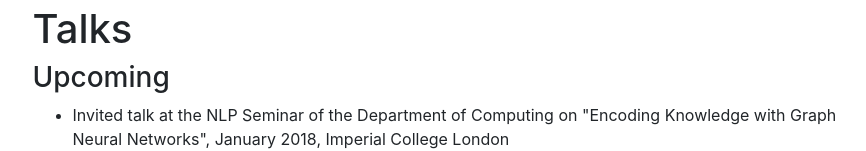
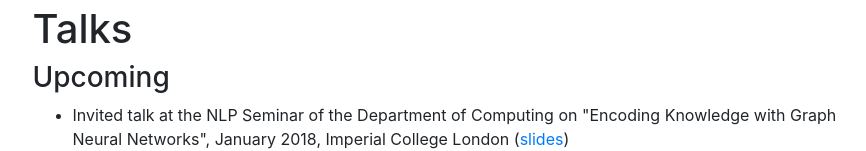
Before and after one commit to daniilsorokin/daniilsorokin.github.io, a plain HTML site: page index.html in a window 1280 px wide. Shown: the part 649-800 px from the top of the page, without its empty margins (195-1061 px from the left). Drawn offline with nearby package versions, Linux system fonts and the light colour scheme.

Commit message:
Update with a slides link

```diff
--- a/index.html
+++ b/index.html
@@ -53,7 +53,7 @@
                 <h1>Talks</h1>
                 <h3>Upcoming</h3>
                 <ul>
-                    <li>Invited talk at the NLP Seminar of the Department of Computing on "Encoding Knowledge with Graph Neural Networks", January 2018, Imperial College London</li>
+                    <li>Invited talk at the NLP Seminar of the Department of Computing on "Encoding Knowledge with Graph Neural Networks", January 2018, Imperial College London (<a href="https://public.ukp.informatik.tu-darmstadt.de/sorokin/DS_GraphsQA_ImperialCollege.pdf">slides</a>)</li>
                     <li>Leading the meeting on Building a Knowledge Base Question Answering Pipeline at <a href="https://www.meetup.com/London-Data-Science-Journal-Club/events/258141121/">the London Data Science Journal Club</a>, January 2018</li>
                 </ul>
                 <h3>Past</h3>
```
